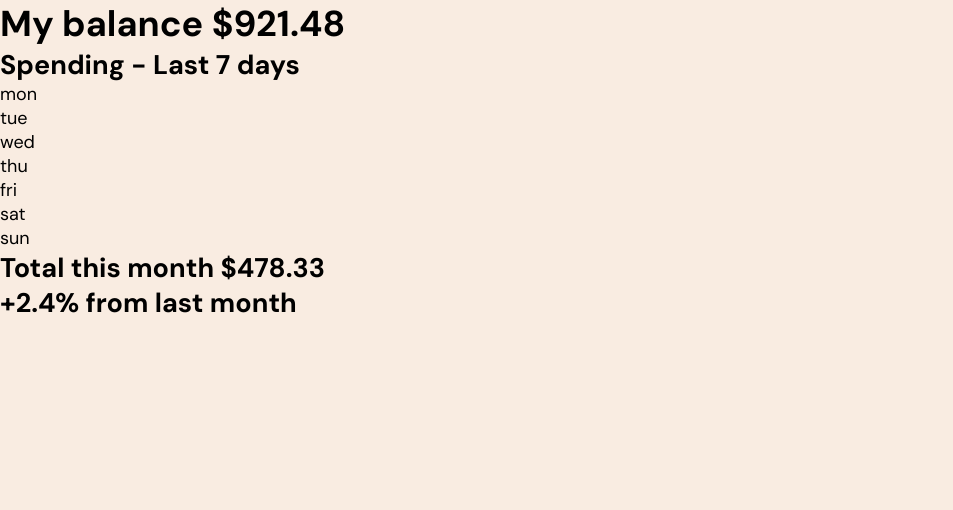
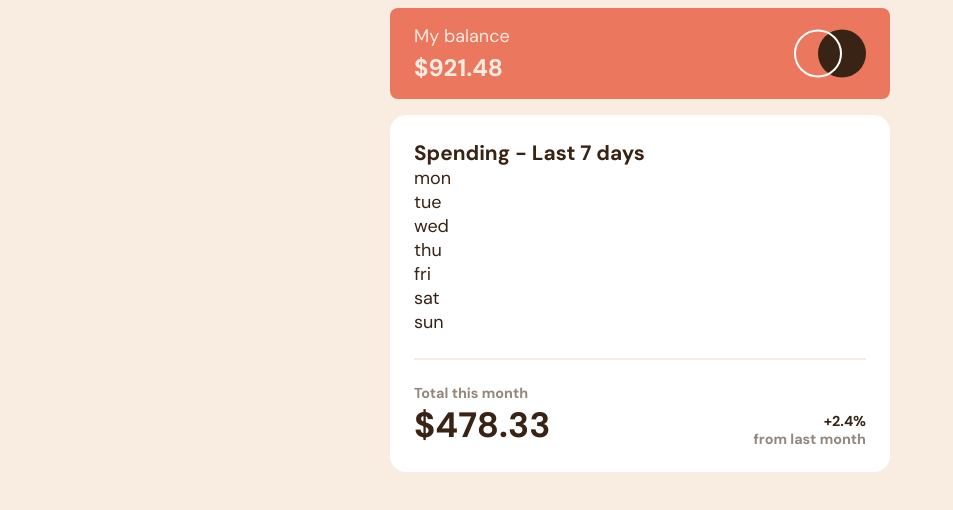
Before and after one commit to Martinica-Andrei/expenses-chart-component, a plain HTML site: page index.html in a window 1280 px wide. Shown: the whole page, without its empty margins (0-953 px from the left). Drawn offline with Linux system fonts and the light colour scheme.

Commit message:
style everything except week spending

```diff
--- a/index.html
+++ b/index.html
@@ -28,8 +28,10 @@
   <div id="content">
     <header aria-labelledby="my-balance">
       <h1 id="my-balance">My balance <span id="my-balance-value"></span></h1>
+      <img src="images/logo.svg" alt="" width="72" height="59">
     </header>
 
+    <div class="spending-card">
       <section aria-labelledby="spending-last-7-days">
         <h2 id="spending-last-7-days">Spending - Last 7 days</h2>
         <ul>
@@ -43,6 +45,9 @@
         </ul>
       </section>
 
+      <div class="divider" aria-hidden="true"></div>
+
+      <div class="spending-total">
         <section aria-labelledby="total-this-month">
           <h2 id="total-this-month">Total this month <span id="total-this-month-value"></span>
           </h2>
@@ -53,6 +58,8 @@
             last month</h2>
         </section>
       </div>
+    </div>
+  </div>
 </body>
 
 </html>
--- a/src/styles.css
+++ b/src/styles.css
@@ -12,15 +12,15 @@
     --primary-2: hsl(186, 34%, 65%);
     --neutral-1: hsl(25, 47%, 15%);
     --neutral-2: hsl(28, 10%, 53%);
-    --background: hsl(26, 66%, 93%);
+    --neutral-3: hsl(26, 66%, 93%);
 }
 
 body {
     margin: 0;
-    padding: 0;
+    padding: 8px;
     font-size: 1.125rem;
     font-family: "DM Sans", sans-serif;
-    background-color: var(--background);
+    background-color: var(--neutral-3);
 }
 
 h1,
@@ -37,6 +37,91 @@ ol {
     padding: 0;
 }
 
+ul, ol{
+    list-style: none;
+}
+
+h2{
+    font-size: 1.3rem;
+}
+
 .error {
     color: red;
 }
+
+.divider{
+    border:1px solid var(--neutral-3);
+    margin: 24px 0;
+}
+
+/* content
+-------------------------------------------------------------------------------------- */
+
+#content{
+    max-width: 500px;
+    margin:auto;
+}
+
+/* header
+-------------------------------------------------------------------------------------- */
+
+header{
+    display: flex;
+    justify-content: space-between;
+    padding:16px 24px;
+    background-color: var(--primary-1);
+    color: var(--neutral-3);
+    border-radius: 8px;
+    box-shadow: 0px 0px 3px 2px var(--neutral-3);
+}
+
+h1{
+    font-size: 1.125rem;
+    display:flex;
+    flex-direction: column;
+    font-weight: 400;
+    gap:4px;
+}
+
+h1 span{
+    font-weight: 700;
+    font-size: 1.5rem;
+}
+
+/* spending-card
+-------------------------------------------------------------------------------------- */
+
+.spending-card{
+    background-color: white;
+    margin-top: 16px;
+    border-radius: 16px;
+    padding:24px;
+    color: var(--neutral-1)
+}
+
+.spending-total{
+    display:flex;
+    justify-content: space-between;
+    align-items: flex-end;
+    flex-wrap: wrap;
+    color: var(--neutral-2);
+}
+
+.spending-total h2{
+    display:flex;
+    flex-direction: column;
+    font-size: 0.9rem;
+}
+
+.spending-total span{
+    font-weight: 700;
+    color: var(--neutral-1)
+}
+
+#total-this-month-value{
+    font-size: 2.2rem;
+}
+
+#percentage-increase-from-last-month{
+    text-align: right;
+}
```
Lines whose indentation alone changed are shown as unchanged.
